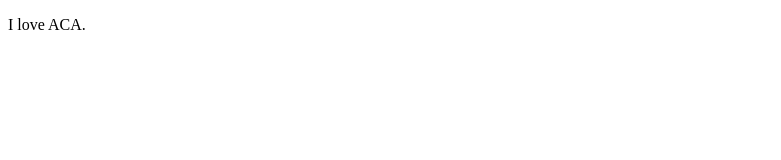
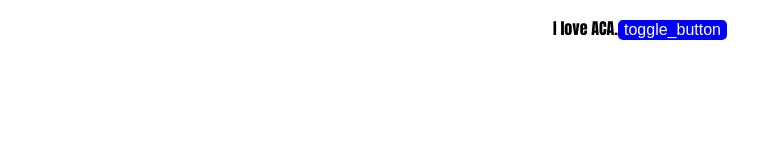
Before and after one commit to Mulendeshi/hello-aca-github, a plain HTML site: page index.html in a window 1280 px wide. Shown: the whole page, without its empty margins (0-781 px from the left). Drawn offline with Linux system fonts and the light colour scheme.

Commit message:
prints after pressing toggle button

```diff
--- a/CSS/cssfile.css
+++ b/CSS/cssfile.css
@@ -0,0 +1,19 @@
+body {
+    font-family: Impact, Haettenschweiler, 'Arial Narrow Bold', sans-serif;
+    display: flex;
+    justify-content: center;
+    align-items: first baseline;
+    height:auto;
+    margin: auto;
+}
+
+button {
+    padding: auto;
+    background-color: blue;
+    border: none;
+    cursor: pointer;
+    color: white;
+    text-align:center;
+    font-size: medium;
+    border-radius: 5px;
+}
--- a/JS/javascript.js
+++ b/JS/javascript.js
@@ -0,0 +1,6 @@
+var button = document.getElementById('toggle_button');
+
+button.addEventListener('click', () => {
+   console.log("ACA just taught me about continuous integration and continuous deployment.");
+    alert("ACA just taught me about continuous integration and continuous deployment.");
+});
--- a/index.html
+++ b/index.html
@@ -1,10 +1,20 @@
 <!DOCTYPE html>
 <html>
+    <head>
+
+
 <title>Basic html file</Title></title>
+<link rel="stylesheet" href="/CSS/cssfile.css">
+</head>
 <body>
 
 
 <p>I love ACA.</p>
 
+<button id = "toggle_button"> toggle_button
+</button>
+<script src="/JS/javascript.js" >
+
+</script>
 </body>
 </html>
```
